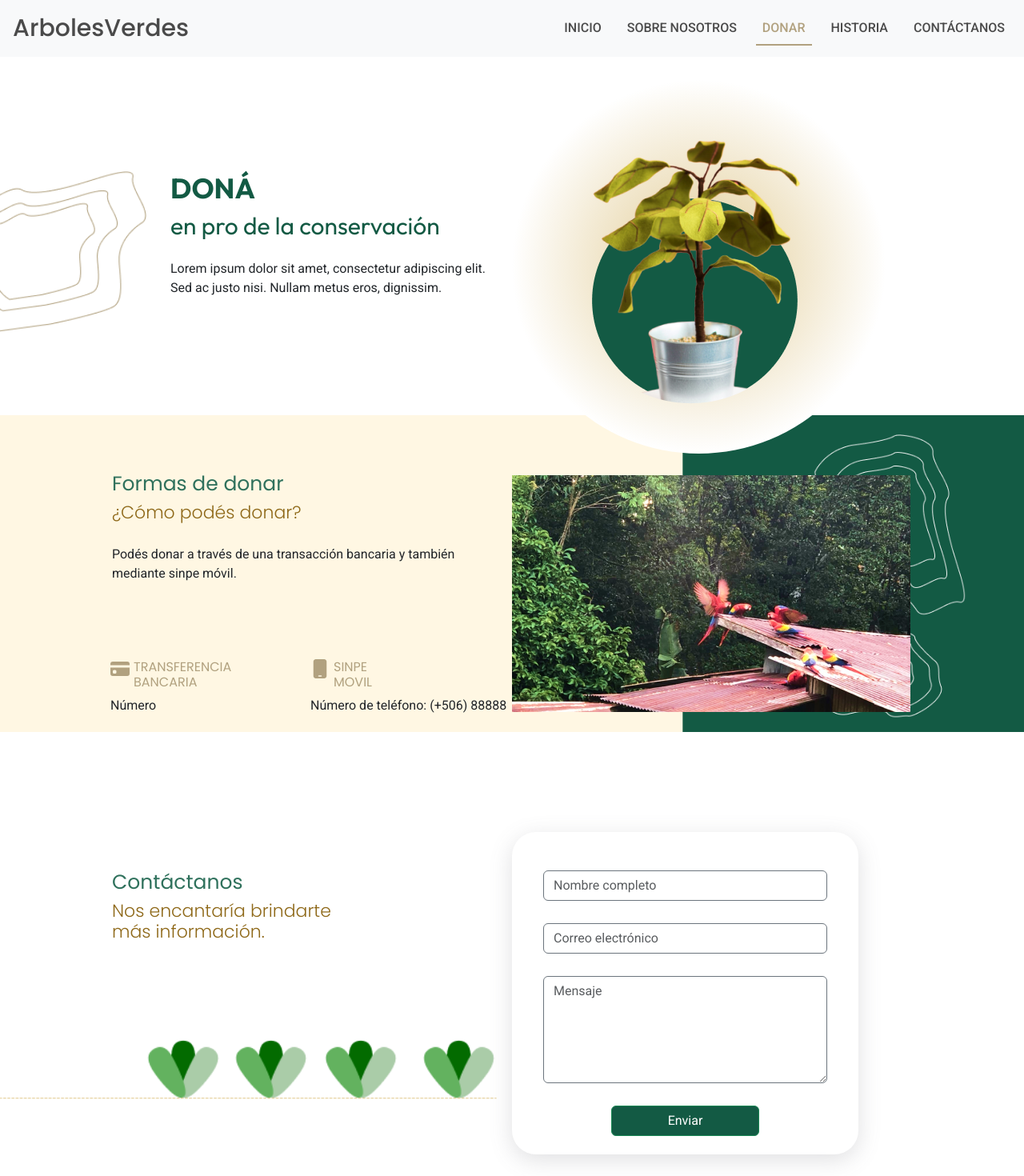
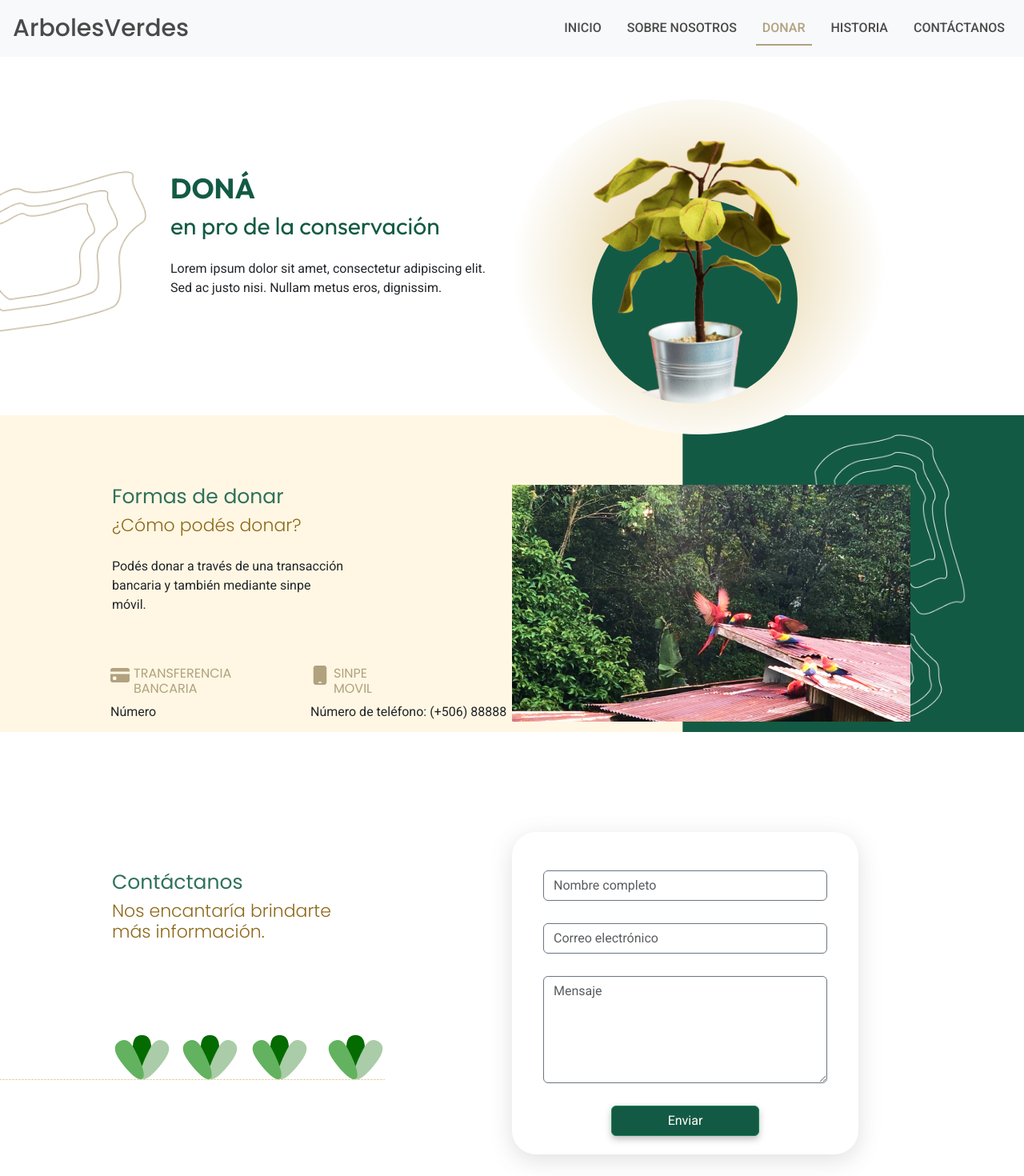
Before and after one commit to angie1798/ArbolesVerdesFront, a React (Create React App) app: page /donate in a window 1280 px wide. Shown: the top 1470 px of the page at 80% size. Built offline with nearby package versions, Linux system fonts and the light colour scheme.

Commit message:
scroll to contacto

```diff
--- a/src/pages/donate.js
+++ b/src/pages/donate.js
@@ -1,66 +1,81 @@
-import ContactUs from '../components/contact-us';
-import '../styles/style.css'
-import pajaros from '../img/pajaros.png'
-import plantitaReal from '../img/plantita_real.png'
+import ContactUs from "../components/contact-us";
+import "../styles/style.css";
+import pajaros from "../img/pajaros.png";
+import plantitaReal from "../img/plantita_real.png";
 import { FaMobile } from "react-icons/fa6";
 import { BsCreditCardFill } from "react-icons/bs";
 
-function Donate (){
-return(
-<div className='home'>
+function Donate() {
+  return (
+    <div className="home">
       {/**Inicio sección 1 */}
-<div className='container-seccion1-donar d-flex'>
-<div className='container-left d-flex'>
-    <div className='background-abstract'/>
-    <div className='container-section1-texts'>
-        <h2 className='outfit-bold text-green max-title'>DONÁ</h2>
-        <h3 className='outfit-semibold text-green bigger-title'>en pro de la conservación</h3>
-        <p>Lorem ipsum dolor sit amet, consectetur adipiscing elit. Sed ac justo nisi. Nullam metus eros, dignissim.</p>
+      <div className="container-seccion1-donar d-flex">
+        <div className="container-left d-flex">
+          <div className="background-abstract" />
+          <div className="container-section1-texts">
+            <h2 className="outfit-bold text-green max-title">DONÁ</h2>
+            <h3 className="outfit-semibold text-green bigger-title">
+              en pro de la conservación
+            </h3>
+            <p>
+              Lorem ipsum dolor sit amet, consectetur adipiscing elit. Sed ac
+              justo nisi. Nullam metus eros, dignissim.
+            </p>
           </div>
         </div>
-<div className='container-right'>
-    <div className='circle-gradient'>
-        <img src={plantitaReal}/>
+        <div className="container-right">
+          <div className="circle-gradient">
+            <img src={plantitaReal} />
           </div>
         </div>
       </div>
       {/**Final sección 1 */}
       {/**Inicio sección 2 */}
-<div className='como-donar d-flex'>
-    <div className='container-left justify-content-start'>
-        <div className=' alineacion-texto-left'>
-        <h4 className='title poppins-regular'>Formas de donar</h4>
-        <h4 className='subtitle poppins-light'>¿Cómo podés donar?</h4>
-        <p className='roboto-regular'>Podés donar a través de una transacción bancaria y también mediante sinpe móvil.</p>
+      <div className="como-donar d-flex">
+        <div className="container-left justify-content-start">
+          <div className=" alineacion-texto-left">
+            <h4 className="title poppins-regular">Formas de donar</h4>
+            <h4 className="subtitle poppins-light">¿Cómo podés donar?</h4>
+            <p className="roboto-regular">
+              Podés donar a través de una transacción bancaria y también
+              mediante sinpe móvil.
+            </p>
           </div>
-        <div className='d-flex iconos-donacion-container'>
-            <div className='w-50 d-flex'>
-            <BsCreditCardFill className='iconos-donacion text-beige'/>
-            <h4 className='poppins-regular fontSize-16 text-beige'>TRANSFERENCIA <br/>BANCARIA</h4>
+          <div className="d-flex iconos-donacion-container">
+            <div className="w-50 d-flex">
+              <BsCreditCardFill className="iconos-donacion text-beige" />
+              <h4 className="poppins-regular fontSize-16 text-beige">
+                TRANSFERENCIA <br />
+                BANCARIA
+              </h4>
             </div>
-            <div className='w-50 d-flex'>
-            <FaMobile className='iconos-donacion text-beige'/>
-            <h4 className='poppins-regular fontSize-16 text-beige'>SINPE <br/> MOVIL</h4>
+            <div className="w-50 d-flex">
+              <FaMobile className="iconos-donacion text-beige" />
+              <h4 className="poppins-regular fontSize-16 text-beige">
+                SINPE <br /> MOVIL
+              </h4>
             </div>
           </div>
-        <div className='d-flex iconos-donacion-container'>
-            <div className='w-50'>
+          <div className="d-flex iconos-donacion-container">
+            <div className="w-50">
               <p>Número</p>
             </div>
-            <div className='w-50'>
+            <div className="w-50">
               <p>Número de teléfono: (+506) 88888</p>
             </div>
           </div>
         </div>
-    <div className='container-right'>
-        <img src={pajaros} />
+        <div className="container-right">
+          <img className="pajaros-img" src={pajaros} />
         </div>
       </div>
       {/**Final sección 2 */}
       {/**Inicio sección 3 */}
-<ContactUs/>
+      <a id="contacto">
+        <ContactUs />
+      </a>
       {/**Final sección 3 */}
     </div>
-)
+  );
 }
 export default Donate;
--- a/src/pages/home.js
+++ b/src/pages/home.js
@@ -36,7 +36,7 @@
             nisi. Nullam metus eros, dignissim in rutrum nec, egestas ac
           </p>
           <div className="buttonToDonate">
-          <CustomButton color="btn-light" textColor="text-green" text={"Donar"} linkTo={"/#contacto"}/>
+          <CustomButton color="btn-white" textColor="text-green-button" text={"Donar"} linkTo={"/donate"}/>
           </div>
         </div>
       </div>
@@ -112,7 +112,7 @@
         <h4 className="poppins-medium text-white">Ayúdanos a detener
           <br/>
         la continua deforestación</h4>
-        <CustomButton color="btn-light problematica-button" textColor="text-green" text={"Donar"} linkTo={"/"}/>
+        <CustomButton color="btn-white deforestacion-button" textColor="text-green-button" text={"Donar"} linkTo={"/donate"}/>
       </div>
       {/**fin de la seccion 5 */}
       {/**inicio de la seccion 6 */}
--- a/src/routes/index.js
+++ b/src/routes/index.js
@@ -19,7 +19,6 @@
       <Route path="about-us" element={<AboutUs />} />
       <Route path="donate" element={<Donate />} />
       <Route path="history" element={<History />} />
-      <Route path="contact" element={<Contact />} />
     </Routes>
   </Layout>
   </BrowserRouter>
--- a/src/styles/style.css
+++ b/src/styles/style.css
@@ -54,6 +54,9 @@
 }
 .text-green{
   color: #135A44;
+}
+.text-green-button{
+  color: #064402;
 }
 .text-beige{
   color:#B1A17F;
@@ -279,12 +282,22 @@
   padding-right: 17px;
 }
 
-.custom-button-green:hover, .custom-button-green:focus, .custom-button-green:active{
+.custom-button-green:hover{
   color:white;
+  background-color:#044430 !important;
 }
 
-.custom-button-green{
+.custom-button-green, .custom-button-green:focus, .custom-button-green:active{
   background-color: #135A44 !important;
+}
+
+.btn-white:hover{
+  background-color:#DCF3EC;
+}
+
+.btn-white, .btn-white:focus, .btn-white:active{
+  background-color:white;
+
 }
 
 .container-principal{
@@ -370,7 +383,8 @@
   width:100%;
 }
 .container-form{
-  width:433px;
+  width:100%;
+  max-width:433px;
   border-radius: 30px;
   box-shadow: rgba(100, 100, 111, 0.2) 0px 7px 29px 0px;
   padding: 48px 39px 23px 39px ;
@@ -384,48 +398,56 @@
   width:100%;
   min-height: 446px;
   background-repeat: no-repeat;
-  background-size: contain;
+  background-size: auto;
+  flex-direction: column;
 }
 
 .alineacion-texto-left{
-  width: 432px;
-  margin-left:140px;
-  align-content:start;
+  max-width: 432px;
+  width: 100%;
+  padding-top: 24px;
+  padding-left: 24px;
+  align-content: start;
 }
 .alineacion-texto-left>h4{
   margin-left:0;
 }
 .alineacion-texto-left>p{
-  margin-top:26px;
-  margin-bottom:95px;
+  margin-top: 24px;
+  margin-bottom: 52px;
 }
 .container-seccion1-donar{
-  max-height:419px;
+  min-height: 419px;
+  flex-direction: column;
 }
 .container-section1-texts>p{
   margin-top:24px;
 }
 .circle-gradient{
   background: radial-gradient(circle farthest-side at 50% 50%, rgba(225, 202, 145, 1) 0%, rgba(255, 255, 255, 1) 100%);
-  height: 467px;
-  width:467px;
+  width: 100%;
+  height: 100%;
+  max-height: 467px;
+  max-width: 467px;
   border-radius:60%;
   display: flex;
-    align-items: center;
-    justify-content: center;
+  align-items: center;
+  justify-content: center;
+  margin-top: 24px;
+  margin-bottom: 24px;
 }
 .background-abstract{
   background-image: url("../img/abstract.png");
-  height:219px;
-  width:183px;
+  height: 219px;
+  width: 183px;
   background-repeat: no-repeat;
   background-size: contain;
-  margin-top:114px;
-  margin-right:30px;
+  margin-top: 24px;
+  margin-right: 30px;
 }
 .container-section1-texts{
-  width:408px;
-  margin-top:114px;
+  width: 408px;
+  margin-top: 24px;
 
 }
 .imagen-pajaros{
@@ -438,8 +460,14 @@
 }
 
 .iconos-donacion-container{
-  margin-left:138px;
-  width:500px;
+  padding-left: 24px;
+  max-width: 500px;
+  width: 100%;
+}
+
+.pajaros-img{
+  width: 100%;
+  margin-top: 24px;
 }
 
 /*inicio de web*/
@@ -646,6 +674,7 @@
   .custom-button{
     width:185px;
     margin-top: 31px;
+    filter: drop-shadow(0px 4px 4px rgba(0,0,0,0.25));
   }
 
   .custom-button>a{
@@ -656,14 +685,6 @@
     padding-top: 12px;
     padding-bottom: 12px;
     padding-right: 17px;
-  }
-
-  .custom-button-green:hover, .custom-button-green:focus, .custom-button-green:active{
-    color:white;
-  }
-
-  .custom-button-green{
-    background-color: #135A44 !important;
   }
 
   .container-principal{
@@ -686,6 +707,9 @@
 
   .problematica-button{
     margin-left:140px;
+  }
+  .deforestacion-button{
+    margin-left:124px;
   }
 
   .container-ubicacion{
@@ -745,9 +769,9 @@
   }
   .img-contact{
     margin-top:83px;
+    width: auto;
   }
   .container-form{
-    width:433px;
     border-radius: 30px;
     box-shadow: rgba(100, 100, 111, 0.2) 0px 7px 29px 0px;
     padding: 48px 39px 23px 39px ;
@@ -762,43 +786,37 @@
     min-height: 446px;
     background-repeat: no-repeat;
     background-size: contain;
+    flex-direction: row;
   }
 
   .alineacion-texto-left{
-    width: 432px;
-    margin-left:140px;
-    align-content:start;
+    padding-left: 140px;
   }
   .alineacion-texto-left>h4{
     margin-left:0;
   }
   .alineacion-texto-left>p{
     margin-top:26px;
-    margin-bottom:95px;
+    margin-bottom:64px;
   }
   .container-seccion1-donar{
-    max-height:419px;
+    flex-direction: row;
   }
   .container-section1-texts>p{
     margin-top:24px;
   }
   .circle-gradient{
-    background: radial-gradient(circle farthest-side at 50% 50%, rgba(225, 202, 145, 1) 0%, rgba(255, 255, 255, 1) 100%);
-    height: 467px;
-    width:467px;
-    border-radius:60%;
-    display: flex;
-      align-items: center;
-      justify-content: center;
+    margin-top: 24px;
+    margin-bottom: 24px;
   }
   .background-abstract{
     background-image: url("../img/abstract.png");
-    height:219px;
-    width:183px;
+    height: 219px;
+    width: 183px;
     background-repeat: no-repeat;
     background-size: contain;
-    margin-top:114px;
-    margin-right:30px;
+    margin-top: 114px;
+    margin-right: 30px;
   }
   .container-section1-texts{
     width:408px;
@@ -815,7 +833,11 @@
   }
 
   .iconos-donacion-container{
-    margin-left:138px;
-    width:500px;
+    padding-left: 0px;
+    margin-left: 138px;
+  }
+
+  .pajaros-img{
+    width: auto;
   }
 }
```
Also changed, not shown: src/components/footer.js (+19 -1 lines), src/components/navbar.js (+21 -4 lines). Lines whose indentation alone changed are shown as unchanged.
